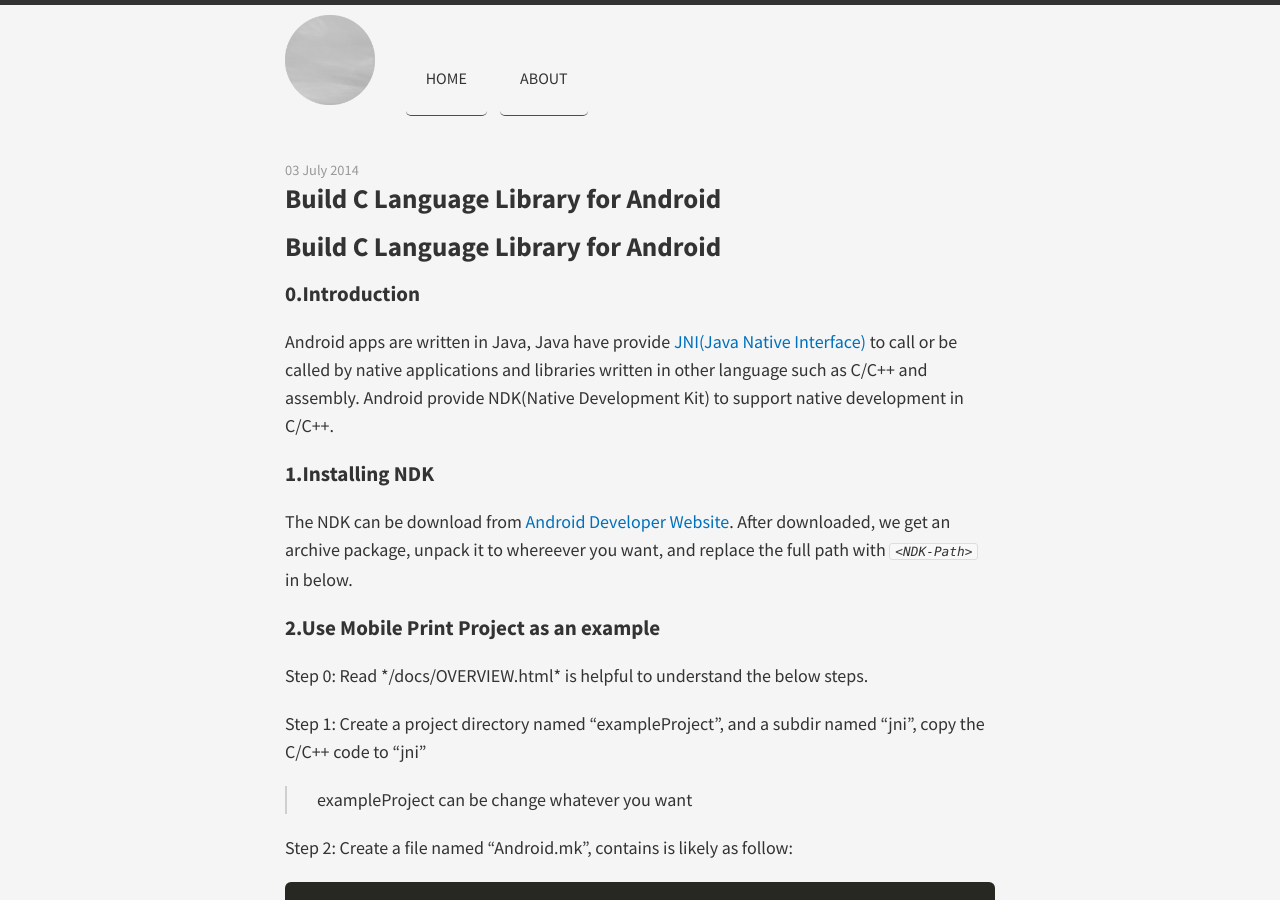
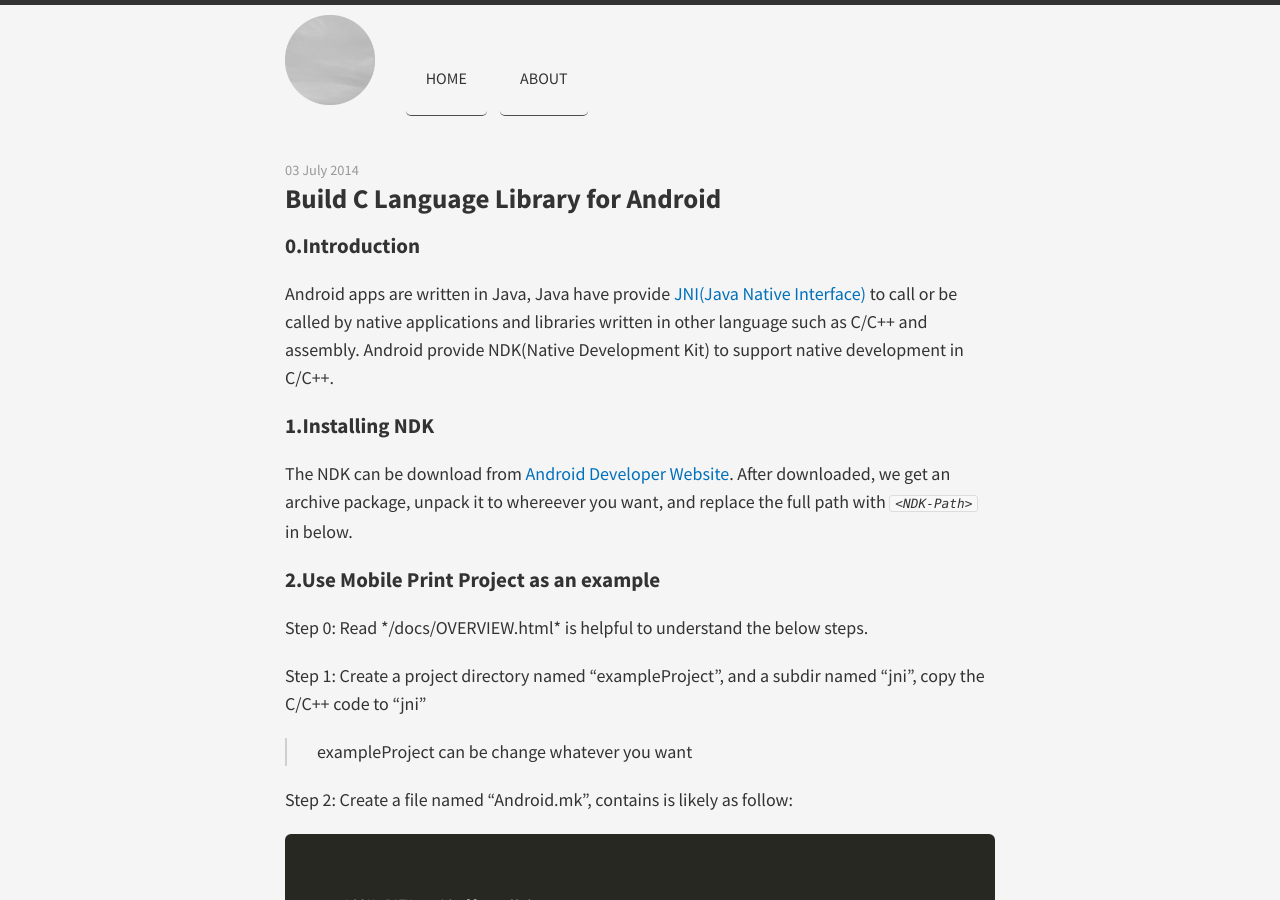
Before and after one commit to Gnodnate/gnod_doc, a Jekyll site: the page built from _posts/2014-07-03-build_c_language_library_for_android.md, in a window 1280 px wide and 900 px high. Built offline with Jekyll 4.4.1, drawn with Linux system fonts in a browser that asks for light colours; nearby versions of some CDN libraries; Markdown is read by kramdown in place of the engine named in the settings.

Commit message:
delete superfluous title

```diff
--- a/_posts/2014-07-03-build_c_language_library_for_android.md
+++ b/_posts/2014-07-03-build_c_language_library_for_android.md
@@ -2,9 +2,6 @@
 layout: post
 title: Build C Language Library for Android
 ---
-
-#Build C Language Library for Android
-
 ###0.Introduction
 Android apps are written in Java, Java have provide [JNI(Java Native Interface)](http://en.wikipedia.org/wiki/Java_Native_Interface) to call or be called by native applications and libraries written in other language such as C/C++ and assembly. Android provide NDK(Native Development Kit) to support native development in C/C++.
 
```
